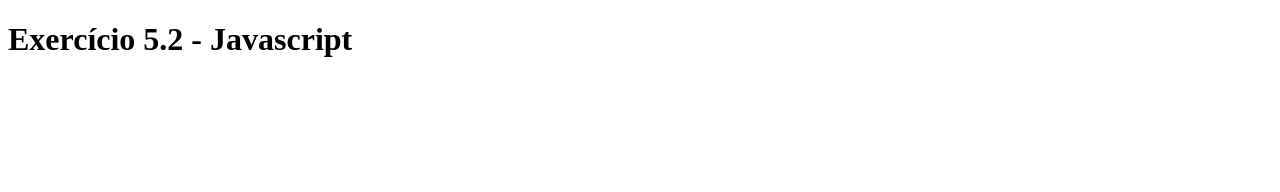
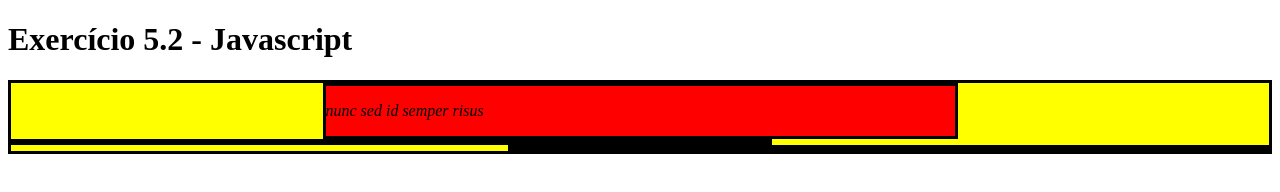
Before and after one commit to vanellijoao/trybe-exercises, a plain HTML site: page bloco5/dia2/index.html in a window 1280 px wide. Drawn offline with Linux system fonts and the light colour scheme.

Commit message:
Bloco 5.2 - Exercicios 2 a 6

```diff
--- a/bloco5/dia2/index.html
+++ b/bloco5/dia2/index.html
@@ -1,5 +1,6 @@
 <!DOCTYPE html>
 <html>
+
 <head>
   <meta charset="UTF-8" />
   <meta name="viewport" content="width=device-width" />
@@ -55,15 +56,61 @@
     }
   </style>
 </head>
+
 <body>
   <script>
-      // Adicione a tag h1 com o texto Exercício 5.2 - JavaScript DOM como filho da tag body;
+    //   Adicione a tag h1 com o texto Exercício 5.2 - JavaScript DOM como filho da tag body;
 
     let h1 = document.createElement("h1")
 
     document.querySelector('body').appendChild(h1);
 
     document.querySelector('h1').innerText = "Exercício 5.2 - Javascript";
+
+    //   Adicione a tag div com a classe main-content como filho da tag body ;
+
+    let mainContent = document.createElement("div")
+
+    document.querySelector('body').appendChild(mainContent);
+
+    document.querySelector('div').className = "main-content";
+
+    //   Adicione a tag div com a classe center-content como filho da tag div criada no passo 2;
+
+    let centerContent = document.createElement("div")
+
+    document.querySelector('.main-content').appendChild(centerContent);
+
+    document.querySelector('.main-content').firstChild.className = "center-content";
+
+    //   Adicione a tag p como filho do div criado no passo 3 e coloque algum texto;
+
+    let firstParagraph = document.createElement("p")
+
+    document.querySelector('.center-content').appendChild(firstParagraph);
+
+    document.querySelector('p').innerText = "nunc sed id semper risus";
+
+    //   Adicione a tag div com a classe left-content como filho da tag div criada no passo 2;
+
+    let leftContent = document.createElement("div")
+
+    document.querySelector('.main-content').appendChild(leftContent);
+
+    document.querySelector('.main-content').firstChild.nextSibling.className = "left-content";
+
+    //   Adicione a tag div com a classe right-content como filho da tag div criada no passo 2;
+
+    let rightContent = document.createElement("div")
+
+    document.querySelector('.main-content').appendChild(rightContent);
+
+    document.querySelector('.main-content').firstChild.nextSibling.nextSibling.className = "right-content";
+
+    //   Adicione uma imagem com src configurado para o valor https://picsum.photos/200 e classe small-image . Esse elemento deve ser filho do div criado no passo 5;
+    //   Adicione uma lista não ordenada com os valores de 1 a 10 por extenso como valores da lista.Essa lista deve ser filha do div criado no passo 6;
+    //   Adicione 3 tags h3, todas sendo filhas do div criado no passo 2.
   </script>
 </body>
+
 </html>
```
Lines whose indentation alone changed are shown as unchanged.
